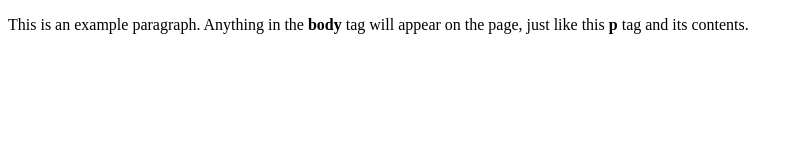
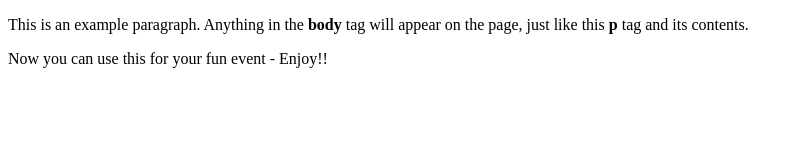
Before and after one commit to SantoshCodes/SantoshCodes.github.io, a plain HTML site: page docs/index.html in a window 1280 px wide. Shown: the whole page, without its empty margins (0-800 px from the left). Drawn offline with Linux system fonts and the light colour scheme.

Commit message:
Update index.html

```diff
--- a/docs/index.html
+++ b/docs/index.html
@@ -5,5 +5,6 @@
   </head>
   <body>
     <p>This is an example paragraph. Anything in the <strong>body</strong> tag will appear on the page, just like this <strong>p</strong> tag and its contents.</p>
+    <p> Now you can use this for your fun event - Enjoy!!
   </body>
 </html>
```
